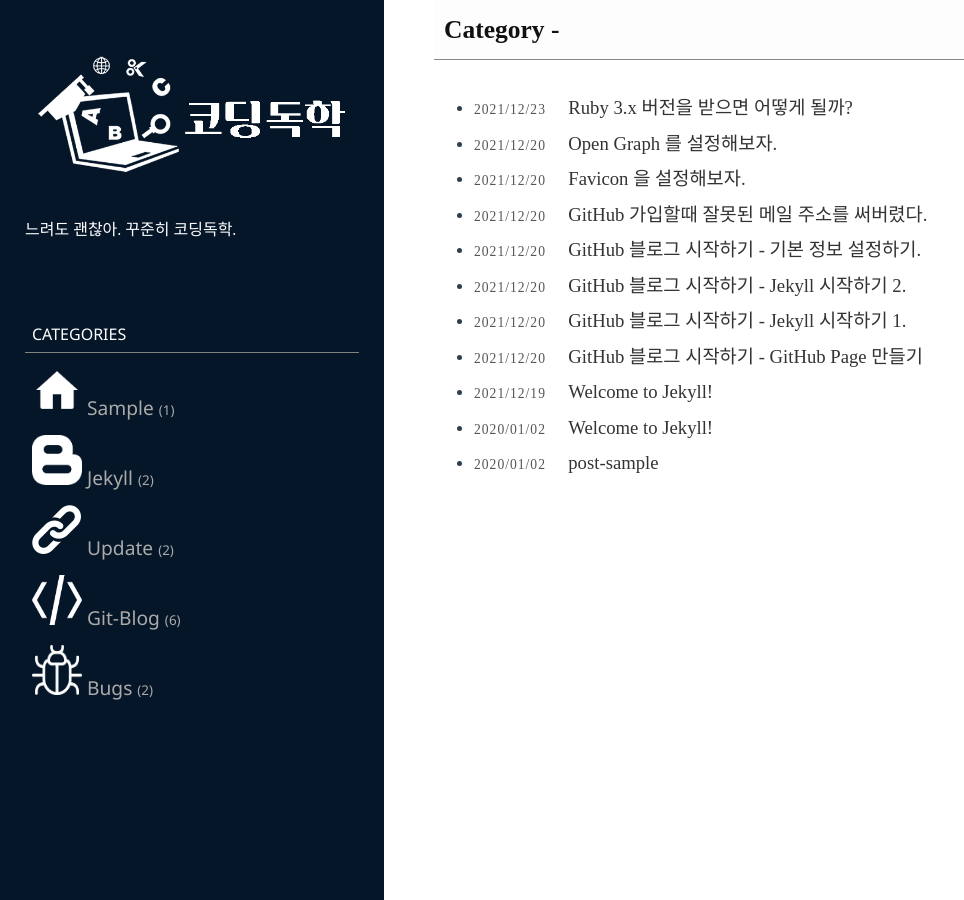
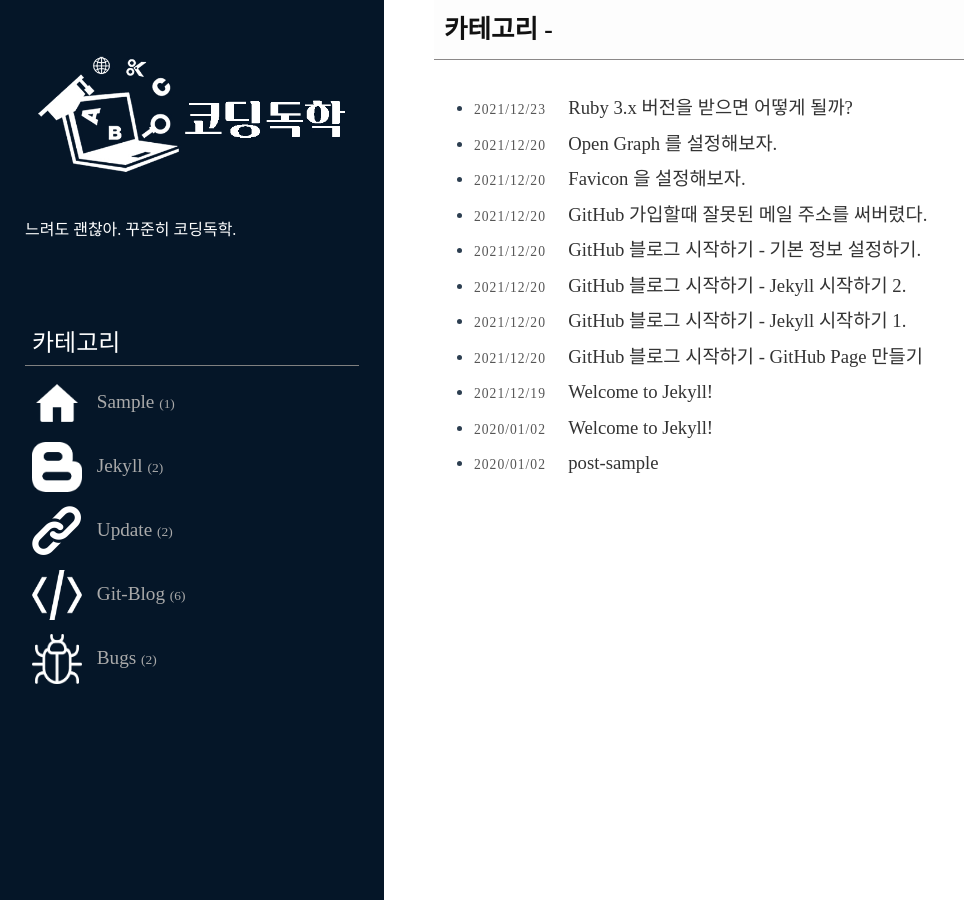
Before and after one commit to martinkang/martinkang.github.io, a Jekyll site: the page built from category.md, in a window 1280 px wide. Shown: the whole page, without its empty margins (0-964 px from the left). Built offline with Jekyll 4.4.1, drawn with Linux system fonts in a browser that asks for light colours.

Commit message:
반응형 폰 화면 수정
반응형 폰 화면 수정

```diff
--- a/_includes/category.html
+++ b/_includes/category.html
@@ -1,6 +1,6 @@
 <article class="post">
 	<header class="post-header home">
-		<div class="post-title">Category - <span id='category-name'></span></div>
+		<div class="post-title">카테고리 - <span id='category-name'></span></div>
 	</header>
 
 	<div class="post-content">
--- a/_includes/sidebar.html
+++ b/_includes/sidebar.html
@@ -34,7 +34,7 @@
 
 <div class="sidebar-item sidebar-nav">
   	<ul class="nav">
-			<li class="nav-title">Categories</li>
+			<li class="nav-title">카테고리</li>
 	    {% for category in site.categories %}
 	    <li>
 	    	<a class="nav-item" href="{{ root_url }}/{{ site.category_dir }}#{{ category | first }}">
--- a/public/css/style.css
+++ b/public/css/style.css
@@ -91,7 +91,7 @@
 }
 .content {
 	/*margin-left: 180px;*/
-	flex: 1 1 70%;
+	width: 70%;
 	padding: 0px 50px;
 	left : 30%;
 	position: relative;
@@ -157,9 +157,8 @@
 }
 
 .nav-title {
-	font-size: 100%;
-	font-family: "Noto Sans";
-	text-transform: uppercase;
+	font-size: 150%;
+	/* text-transform: uppercase; */
 	border-bottom: 1px solid gray;
 	margin-bottom: 5px;
 }
@@ -167,11 +166,17 @@
 a.nav-item > .nav-img > img {
 	width: 50px;
 	height: 50px;
+
+	/* 그림 세로 가운데 정렬 */
+	vertical-align: middle;
+}
+
+a.nav-item > .name {
+	padding: 0 0 0 10px;
 }
 
 a.nav-item {
 	font-size: 120%;
-	font-family: "Noto Sans";
 	text-transform: capitalize;
 	color: #aaa;
 }
@@ -289,19 +294,14 @@
 	background-color: #fdfdfd;
 	text-align: center;
 
-
 	width: 100%;
 	height: 60px;
 	max-width: 1050px;
 	top: 0;
 	left : 30%;
-
 	padding: 0px 10px;
-
 	line-height: 60px;
 	max-width: 1050px;
-
-
 }
 
 header.home {
@@ -356,7 +356,6 @@
 		line-height: 1.5;
 	}
 
-
 	.container {
 	    flex-direction: column;
 	}
@@ -381,19 +380,12 @@
 		height: 50px;
 		line-height: 50px;
 		overflow: auto;
-		background-color: #051628;
 		border-bottom: 1px solid #fff;
 	}
 
-	header.post-header > .post-title {
-		color: #fff;
-	}
-
 	.sidebar {
-		font-size: 0.8em;
-		flex: 0 0 100%;
 		flex-flow: row nowrap;
-		font-size: 0.7em;
+		font-size: 0.6em;
 		padding: 5px;
 		position: fixed;
 		top: unset;
@@ -412,10 +404,12 @@
 
 	.sidebar-nav {
 		margin: 0px;
+		width: 100%;
+		vertical-align: middle;
 	}
 
 	.sidebar-item {
-		flex: 1 1 auto;
+		padding: 5px;
 	}
 
 	.sidebar-header {
@@ -427,13 +421,28 @@
 		display: inline-flex;
 		flex-direction: row;
 		justify-content: space-between;
+		align-items: center;
+	}
+
+	a.nav-item > span {
+		display: flex;
+	}
+
+	a.nav-item > .name {
+		padding: 0;
+		vertical-align: top;
+		justify-content: center;
 	}
 
 
+	a.nav-item > .nav-img {
+		justify-content: center;
+	}
 
 	a.nav-item > .nav-img > img {
-		width: 40px;
-		height: 40px;
+		width: 30px;
+		height: 30px;
+		justify-content: center;
 	}
 
 
@@ -443,5 +452,5 @@
 	.lead { visibility: hidden; display: none;	width: 0%; height: 0%; }
 	.sidebar-item .nav-title { visibility: hidden;display: none; width: 0%; height: 0%; padding: 0px; }
 	.sidebar-header { visibility: hidden; display: none; width: 0%; height: 0%; }
-
+	a.nav-item > .badge { visibility: hidden;display: none; width: 0%; height: 0%; padding: 0px; }
 }
```
Also changed, not shown: assets/img/infos/Sample.png, assets/img/infos/Update.png.
